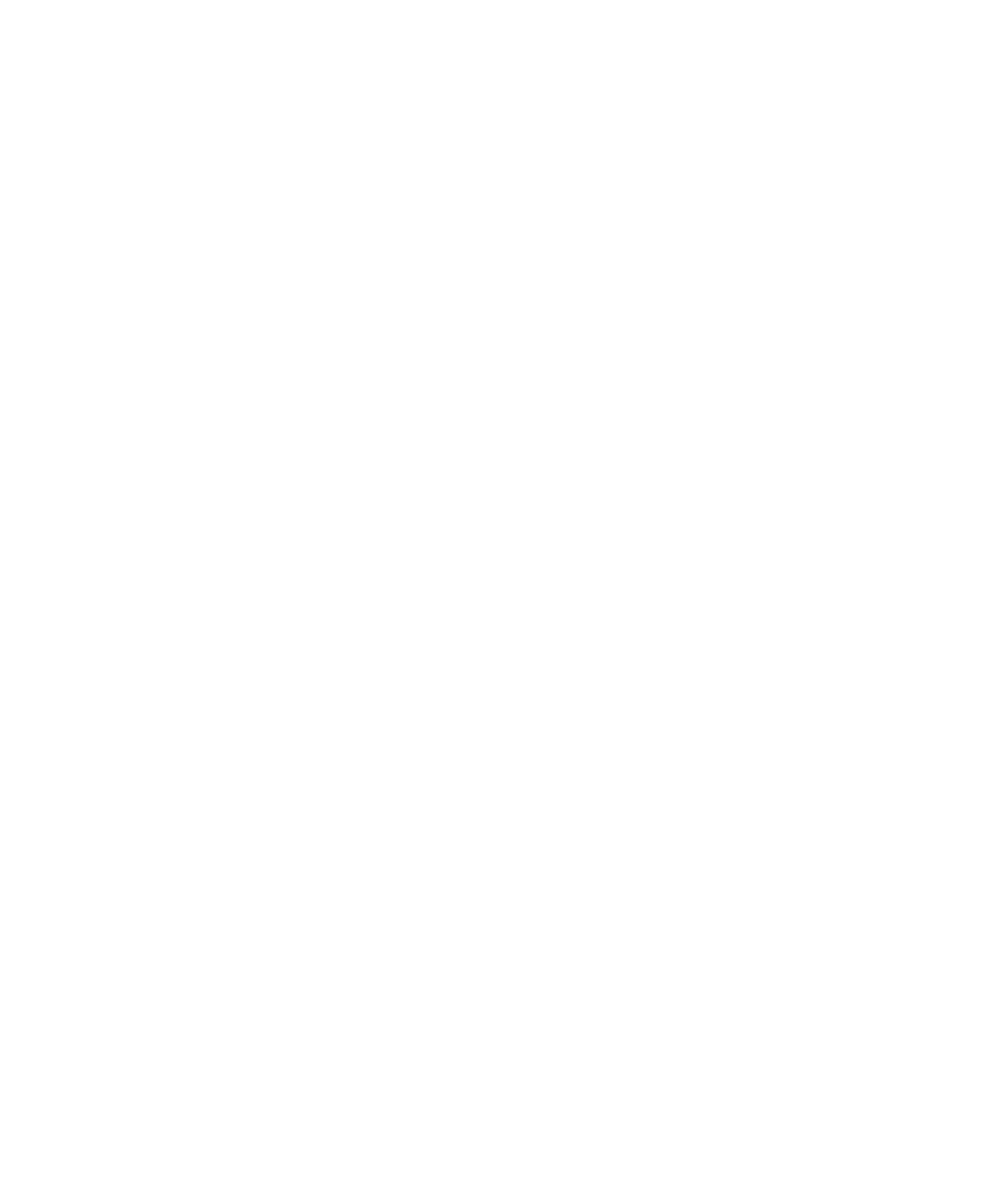
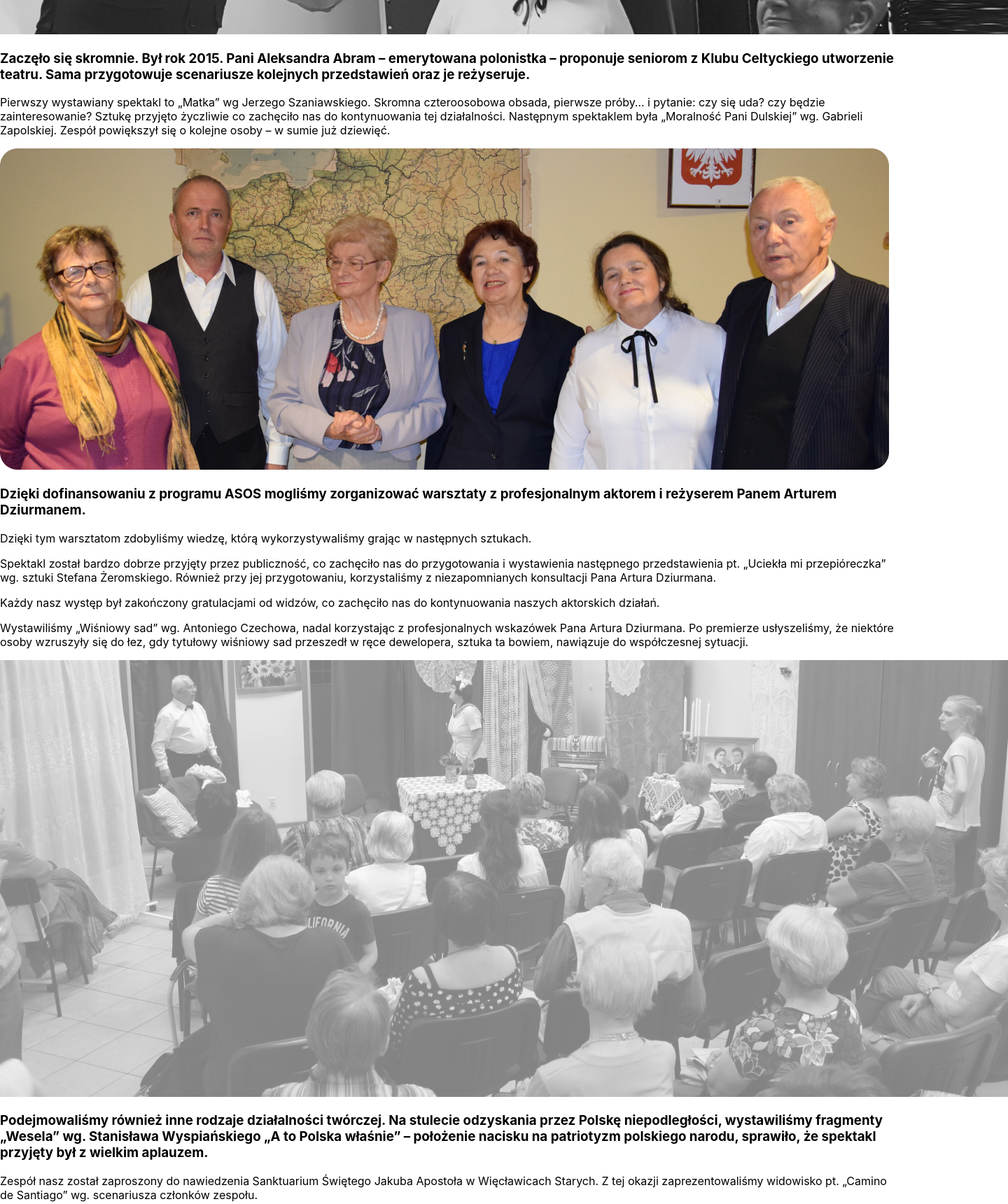
Before and after one commit to MaciejWiatr/klub-celtycki, a Next.js app: page /teatr in a window 1280 px wide. Before the commit this address had no page. Shown: the part 1040-2760 px from the top of the page at 70% size, 1440 px wide, since content can reach past the window. Before the commit the page ends 800 px from the top, so only its background shows below. Built offline with nearby package versions, Linux system fonts and the light colour scheme.

Commit message:
Add teatr page

```diff
--- /dev/null
+++ b/pages/teatr.tsx
@@ -0,0 +1,238 @@
+import Footer from "../components/Footer";
+import SectionHeader from "../components/SectionHeader";
+import { Autoplay } from "swiper";
+import { Swiper, SwiperSlide } from "swiper/react";
+import { useMedia } from "react-use";
+import { useEffect, useState } from "react";
+
+const TeatrPage = () => {
+	const isSm = useMedia("(min-width: 640px)");
+	const isMd = useMedia("(min-width: 768px)");
+	const isLg = useMedia("(min-width: 1024px)");
+	const [photoAmout, setPhotoAmout] = useState(1);
+
+	useEffect(() => {
+		if (isLg) {
+			setPhotoAmout(4);
+		} else if (isMd) {
+			setPhotoAmout(3);
+		} else {
+			setPhotoAmout(1);
+		}
+	}, [isSm, isMd, isLg]);
+
+	return (
+		<>
+			<SectionHeader
+				title="Teatr to nasza pasja"
+				description="Nasza historia sięga roku 1997, kiedy założyciele naszego stowarzyszenia – głównie studenci krakowskiego Ignatianum, zafascynowani postacią księdza Kolpinga i kulturą celtycką"
+				img="/images/teatr-bg.png"
+			/>
+			<article className="justify-center flex p-8 pt-24 pb-24">
+				<div className="max-w-6xl w-full leading-loose">
+					<h3 className="font-mont text-xl font-semibold">
+						Zaczęło się skromnie. Był rok 2015. Pani Aleksandra
+						Abram – emerytowana polonistka – proponuje seniorom z
+						Klubu Celtyckiego utworzenie teatru. Sama przygotowuje
+						scenariusze kolejnych przedstawień oraz je reżyseruje.
+					</h3>
+					<p className="mt-16 mb-16">
+						Pierwszy wystawiany spektakl to „Matka” wg Jerzego
+						Szaniawskiego. Skromna czteroosobowa obsada, pierwsze
+						próby… i pytanie: czy się uda? czy będzie
+						zainteresowanie? Sztukę przyjęto życzliwie co zachęciło
+						nas do kontynuowania tej działalności. Następnym
+						spektaklem była „Moralność Pani Dulskiej” wg. Gabrieli
+						Zapolskiej. Zespół powiększył się o kolejne osoby – w
+						sumie już dziewięć.
+					</p>
+					<img src="/images/teatr-1.png" className="w-full mb-16" />
+					<h3 className="font-mont text-xl font-semibold">
+						Dzięki dofinansowaniu z programu ASOS mogliśmy
+						zorganizować warsztaty z profesjonalnym aktorem i
+						reżyserem Panem Arturem Dziurmanem.
+					</h3>
+					<div className="mt-16 mb-16 space-y-8">
+						<p>
+							Dzięki tym warsztatom zdobyliśmy wiedzę, którą
+							wykorzystywaliśmy grając w następnych sztukach.
+						</p>
+						<p>
+							Spektakl został bardzo dobrze przyjęty przez
+							publiczność, co zachęciło nas do przygotowania i
+							wystawienia następnego przedstawienia pt. „Uciekła
+							mi przepióreczka” wg. sztuki Stefana Żeromskiego.
+							Również przy jej przygotowaniu, korzystaliśmy z
+							niezapomnianych konsultacji Pana Artura Dziurmana.
+						</p>
+						<p>
+							Każdy nasz występ był zakończony gratulacjami od
+							widzów, co zachęciło nas do kontynuowania naszych
+							aktorskich działań.
+						</p>
+						<p>
+							Wystawiliśmy „Wiśniowy sad” wg. Antoniego Czechowa,
+							nadal korzystając z profesjonalnych wskazówek Pana
+							Artura Dziurmana. Po premierze usłyszeliśmy, że
+							niektóre osoby wzruszyły się do łez, gdy tytułowy
+							wiśniowy sad przeszedł w ręce dewelopera, sztuka ta
+							bowiem, nawiązuje do współczesnej sytuacji.{" "}
+						</p>
+					</div>
+					<img
+						src="/images/article-2.png"
+						className="rounded-xl md:rounded-3xl mb-16"
+					/>
+					<h3 className="font-semibold font-mont text-xl">
+						Podejmowaliśmy również inne rodzaje działalności
+						twórczej. Na stulecie odzyskania przez Polskę
+						niepodległości, wystawiliśmy fragmenty „Wesela” wg.
+						Stanisława Wyspiańskiego „A to Polska właśnie” –
+						położenie nacisku na patriotyzm polskiego narodu,
+						sprawiło, że spektakl przyjęty był z wielkim aplauzem.
+					</h3>
+					<div className="mt-16 mb-16 space-y-8">
+						<p>
+							Zespół nasz został zaproszony do nawiedzenia
+							Sanktuarium Świętego Jakuba Apostoła w Więcławicach
+							Starych. Z tej okazji zaprezentowaliśmy widowisko
+							pt. „Camino de Santiago” wg. scenariusza członków
+							zespołu.
+						</p>
+						<p>
+							Był rok 2020. Realizowaliśmy projekt, w którym
+							jednym z zadań do wykonania było napisanie i
+							wystawienie nowej sztuki. W pierwszym momencie
+							wydawało się to niemożliwe, jak to napisać? i o
+							czym? jakie tematy poruszać? Dzisiaj mamy tylu
+							profesjonalnych pisarzy i poetów wszystko już
+							zostało napisane. O czym więc my mamy pisać?
+							Wychodząc z założenia, że skoro teatr jest naszą
+							pasją, to musi się udać… i udało się!
+						</p>
+						<p>
+							Wszyscy lubimy jubileusze, a szczególnie w Krakowie.
+							Seniorki spotykały się w sztuce pt. „Zjazd
+							Jubileuszowy”. Ze względu na pandemię, sztukę
+							wystawiliśmy online.
+						</p>
+						<p>
+							Należy również wspomnieć o występach dla dzieci.
+							Naszym milusińskim zaprezentowaliśmy „Czerwonego
+							Kapturka” i „Kopciuszka” wg. bajek Braci Grimm. Obie
+							sztuki cieszyły się wielkim zainteresowaniem, często
+							na widowni brakowało miejsce, ponieważ na występy
+							dla dzieci, przychodzili również rodzice.{" "}
+						</p>
+						<p>
+							Wszystkie spektakle reżyserowała Pani Aleksandra
+							Abram. Konsultacje artystyczne prowadził nieoceniony
+							Pan Artur Dziurman.
+						</p>
+					</div>
+					<Swiper
+						modules={[Autoplay]}
+						slidesPerView={photoAmout}
+						spaceBetween={20}
+						navigation={false}
+						autoplay={{
+							delay: 2000,
+							disableOnInteraction: false,
+						}}
+					>
+						{Array(7)
+							.fill(1)
+							.map((x, index) => (
+								<SwiperSlide key={index}>
+									<img
+										className="h-48 w-full object-cover rounded-xl"
+										src={`/images/slides/${index + 1}.jpg`}
+									/>
+								</SwiperSlide>
+							))}
+					</Swiper>
+					<div className="p-8 md:p-16 rounded-xl mt-16 bg-secondary-blue text-white relative overflow-hidden mb-16">
+						<div className="z-20 relative">
+							<h3 className="text-3xl font-bold">Nasz zespół</h3>
+							<p className="mt-4 mb-4">
+								W tym czasie na scenie pojawili się
+								seniorzy-aktorzy:
+							</p>
+							<div className="grid space-y-8 md:space-y-0 md:grid-cols-4">
+								<div className="pr-6">
+									<p>Irena Czekaj</p>
+									<p>Elżbieta Hrabia </p>
+									<p>Danuta Jabłonowska</p>
+									<p>Józef Grzegorz Kopeć</p>
+									<p>Maria Król</p>
+								</div>
+								<div className="pr-6">
+									<p>Krystyna Kruk</p>
+									<p>Ryszard Kuś </p>
+									<p>Krystyna Maciurzyńska</p>
+									<p>Halina Mączka</p>
+									<p>Danuta Namaczyńska</p>
+								</div>
+								<div className="pr-6">
+									<p>Maria Pawlik</p>
+									<p>Anna Pęczek</p>
+									<p>Barbara Pyszczek</p>
+									<p>Henryk Pyszczek</p>
+									<p>Wacław Reczek</p>
+								</div>
+								<div className="pr-6">
+									<p>Wanda Sadzikowska </p>
+									<p>Małgorzata Santocka</p>
+									<p>Krystyna Turzańska</p>
+									<p>Krystyna Zielonka</p>
+								</div>
+							</div>
+						</div>
+						<img
+							src="/images/zespol.png"
+							className="absolute left-0 top-0 w-full h-full object-cover z-10 opacity-20"
+						/>
+					</div>
+					<h3 className="font-mont text-2xl font-semibold">
+						Występy
+					</h3>
+					<div className="grid md:grid-cols-2 gap-10 pt-8">
+						<div>
+							Premiery odbywały się w siedzibie Stowarzyszenia
+							Rodziny Kolpinga przy ul. Żułowskiej 51.
+							Występowaliśmy na scenie w Parafii Pana Jezusa
+							Dobrego Pasterza, w Osiedlowym Klubie Mieszkańców
+							Spółdzielni Mieszkaniowej Biały Prądnik, Krakowskim
+							Forum Kultury – Klub Malwa, Ośrodku Kultury Olsza,
+							na scenach naszych bratnich Rodzin Kolpinga w
+							Luborzycy, Bochni i Bieżanowie, w Sanktuarium. św.
+							Jakuba Apostoła w Więcławicach Starych.
+						</div>
+						<div>
+							<p>
+								Sztuki dla dzieci wystawialiśmy w przedszkolach,
+								podczas Familiady w Krakowie Nowym Bieżanowie, w
+								Ośrodku Kultury Olsza, w siedzibie PAL na Olszy.
+								Nasze występy zawsze cieszyły się dużym
+								zainteresowaniem.
+							</p>
+							<p>
+								W 2020 roku obchodziliśmy skromny jubileusz –
+								minęło 5 lat od rozpoczęcia działalności Teatru
+								Seniora, któremu nadaliśmy nazwę „ABRA”.
+							</p>
+						</div>
+					</div>
+				</div>
+			</article>
+			<div className="p-16 text-center bg-subtle-blue text-xl font-semibold">
+				<p>Dla ciebie teatr również jest pasją?</p>
+				<p>Przyjdź do nas</p>
+				<p>Zaangażuj się!</p>
+			</div>
+			<Footer />
+		</>
+	);
+};
+
+export default TeatrPage;
```
